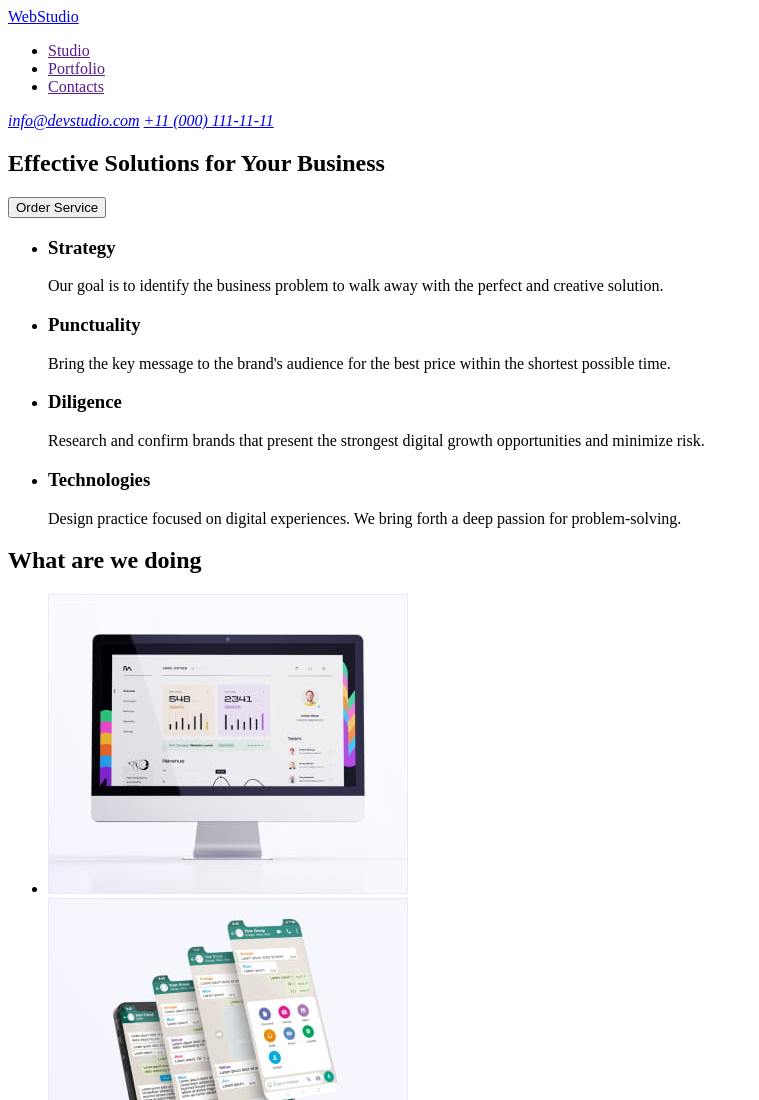
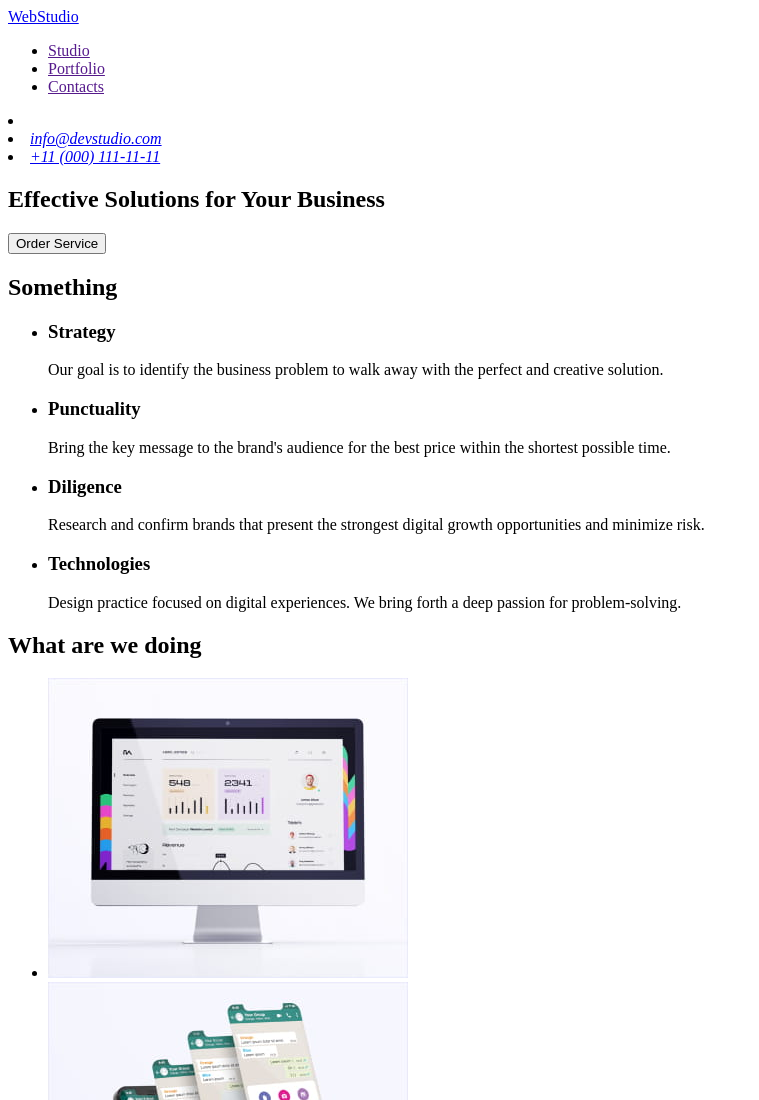
Before and after one commit to repositoryDestroyer/goit-markup-hw-01, a plain HTML site: page index.html in a window 1280 px wide. Shown: the top 1100 px of the page, without its empty margins (0-759 px from the left). Drawn offline with Linux system fonts and the light colour scheme.

Commit message:
fix again

```diff
--- a/index.html
+++ b/index.html
@@ -16,8 +16,10 @@
         </ul>
       </nav>
       <address>
-        <a href="mailto:info@devstudio.com">info@devstudio.com</a>
-        <a href="tel:+110001111111">+11 (000) 111-11-11</a>
+        <li>
+          <li><a href="mailto:info@devstudio.com">info@devstudio.com</a></li>
+          <li><a href="tel:+110001111111">+11 (000) 111-11-11</a></li>
+        </ul>
       </address>
     </header>
     <main>
@@ -26,6 +28,7 @@
         <button type="button">Order Service</button>
       </section>
       <section>
+        <h2>Something</h2>
         <ul>
           <li>
             <h3>Strategy</h3>
```
